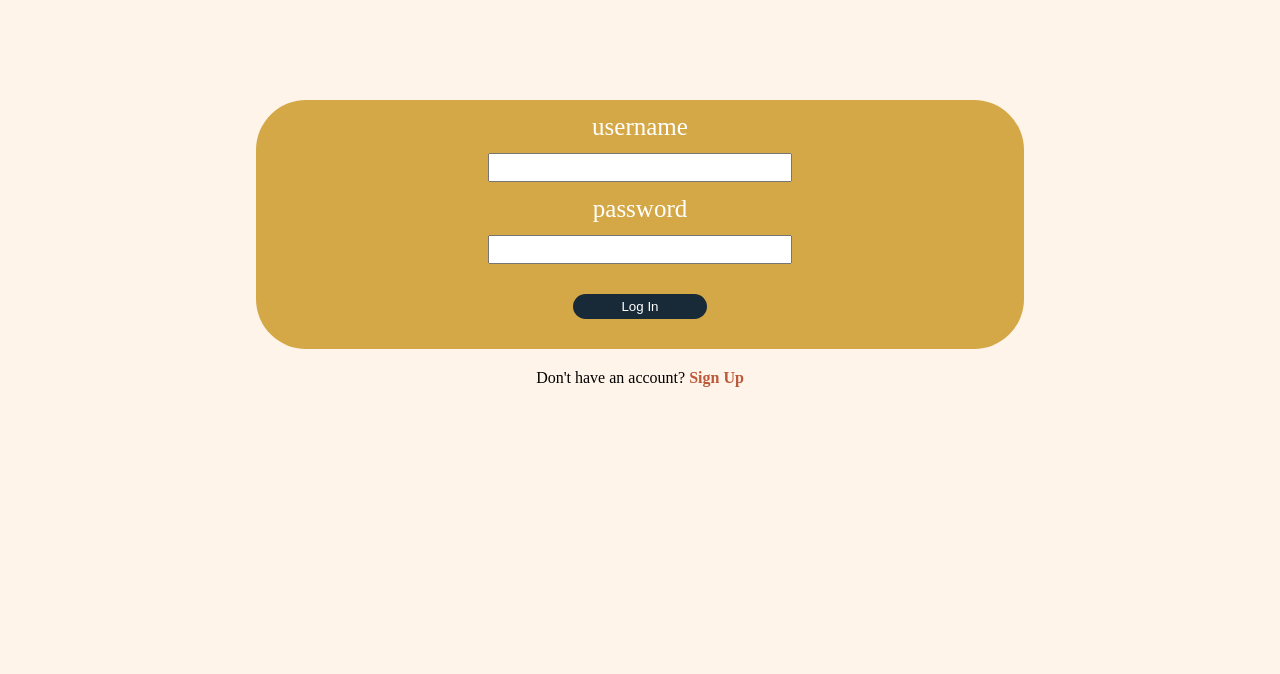
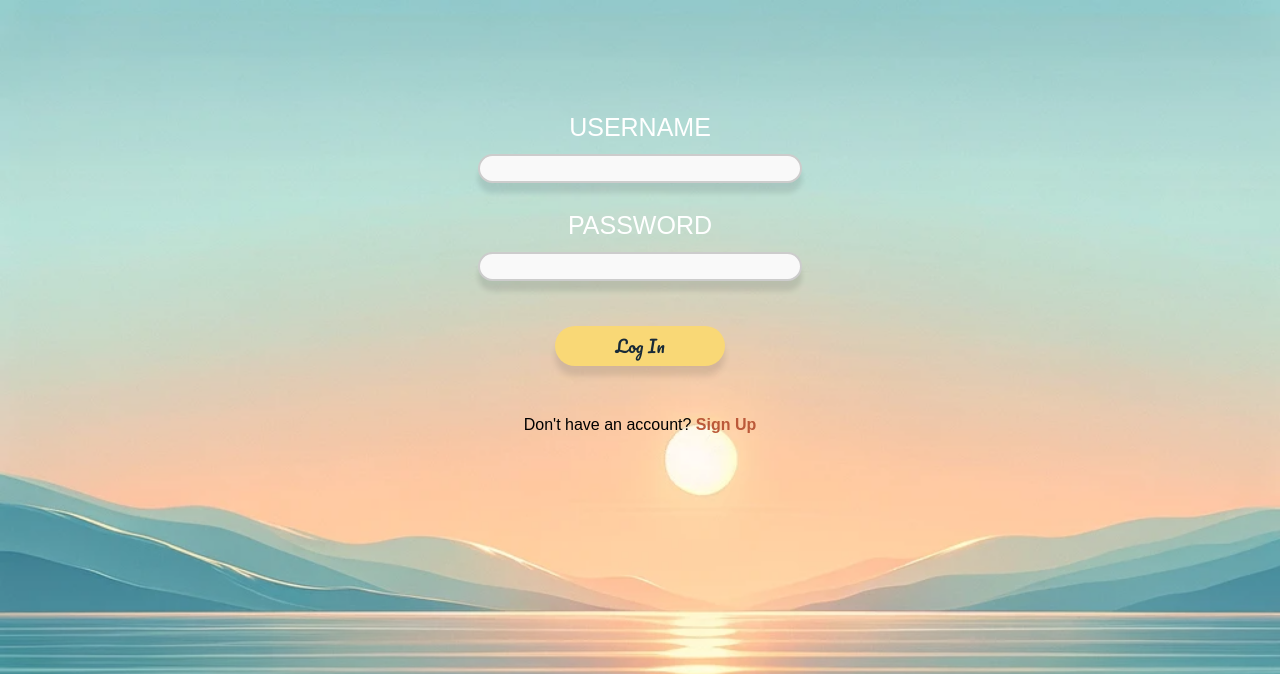
Before and after one commit to happysnail2357/Contact-Manager-Website, a PHP site: page / in a window 1280 px wide. Shown: the top 674 px of the page. Run offline with PHP 8.4, Linux system fonts and the light colour scheme.

Commit message:
Daniel's customization for frontend login page

```diff
--- a/css/style.css
+++ b/css/style.css
@@ -5,13 +5,16 @@
 }
 
 body{
-    background-color: #fff4e9;
+    background-image: url('/images/waveBackground.png');
+    background-size: cover;
 }
 
 label{
     color:white;
     padding: .5em;
     font-size: 25px;
+    font-family: fantasy;
+    text-transform: uppercase;
 
 }
 
@@ -38,13 +41,15 @@
 
 .login-btn{
     width: 10em;
-    margin:30px;
-    border:none;
-    padding:5px;
-    border-radius: 50px;
-    color: white;
-    border-color:#182a38;
-    background-color: #182a38;
+    margin: 30px;
+    border: none;
+    padding: 5px;
+    border-radius: 30px; /* Softer rounded corners */
+    color: #182a38;
+    background-color: #f9d876;
+    font-family: 'Pacifico', cursive; /* Using the same font as the labels for consistency */
+    font-size: 17px; /* Slightly larger text for better readability */
+    box-shadow: 0 10px 6px rgba(0, 0, 0, 0.1); /* Adding a subtle shadow for depth */
 
 }
 .login-btn:hover{
@@ -59,12 +64,19 @@
 }
 
 input{
-    width:min(20em,12em);
-    height:25px;
+    width: min(20em, 12em);
+    height: 5px;
+    padding: 10px;
+    margin-bottom: 15px;
+    border: 2px solid #ccc;
+    border-radius: 30px; /* Round the corners of the input box */
+    background-color: #f9f9f9;
+    box-shadow: 0 10px 5px rgba(0, 0, 0, 0.1);
 }
 
 .signup-link{
     margin-top:20px;
+    font-family: fantasy;
 }
 
 /* Changes the width of the input bar for computer devices */
--- a/index.html
+++ b/index.html
@@ -5,18 +5,16 @@
     <meta name="viewport" content="width=device-width, initial-scale=1.0">
     <title>Document</title>
     <link rel="stylesheet" href="css/style.css">
+    <link href="https://fonts.googleapis.com/css2?family=Pacifico&display=swap" rel="stylesheet">
 </head>
 <body>
     <div class="container-one">
-        <form action="" method="get" class="login-form">
-
             <label for="username">username</label>
             <input type="text" name="username" id="username">
 
             <label for="password">password</label>
             <input type="password" name="password" id="password">
             <button type="button" class="login-btn">Log In</button>
-        </form>
         <p class="signup-link">Don't have an account? <a href="#">Sign Up</a></p>
 
     </div>
```
Also changed, not shown: images/waveBackground.png (added).
